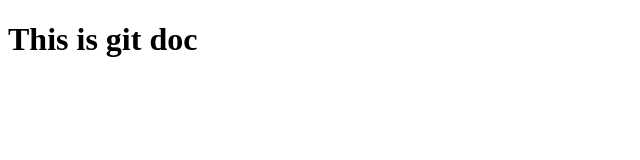
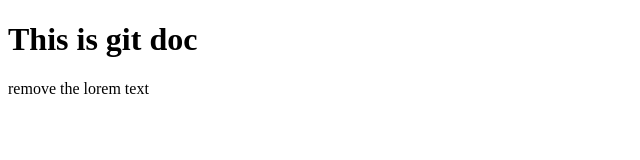
Before and after one commit to sari1108/test2, a plain HTML site: page index.html in a window 1280 px wide. Shown: the whole page, without its empty margins (0-640 px from the left). Drawn offline with Linux system fonts and the light colour scheme.

Commit message:
small change

```diff
--- a/index.html
+++ b/index.html
@@ -8,6 +8,7 @@
 <body>
     <h1>This is git doc</h1>
     <p>
+        remove the lorem text
     </p>
 </body>
 </html>
```
